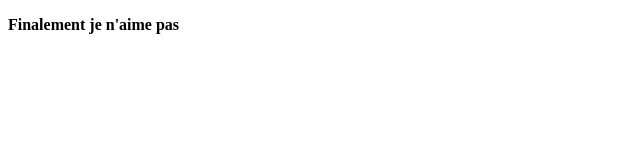
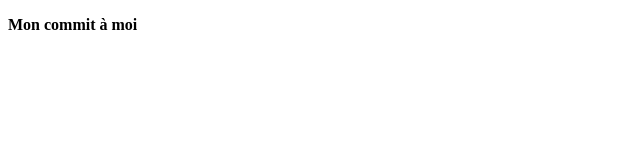
Before and after one commit to AnousoneM/testgithub, a plain HTML site: page index.html in a window 1280 px wide. Shown: the full height of the page, 0-640 px from the left. Drawn offline with Linux system fonts and the light colour scheme.

Commit message:
Mon Commit à moi ligne 9

```diff
--- a/index.html
+++ b/index.html
@@ -6,7 +6,7 @@
     <title>Test GitHub</title>
 </head>
 <body>
-    <p><b>Finalement je n'aime pas</b></p>
+    <p><b>Mon commit à moi</b></p>
 
 </body>
 </html>
```
